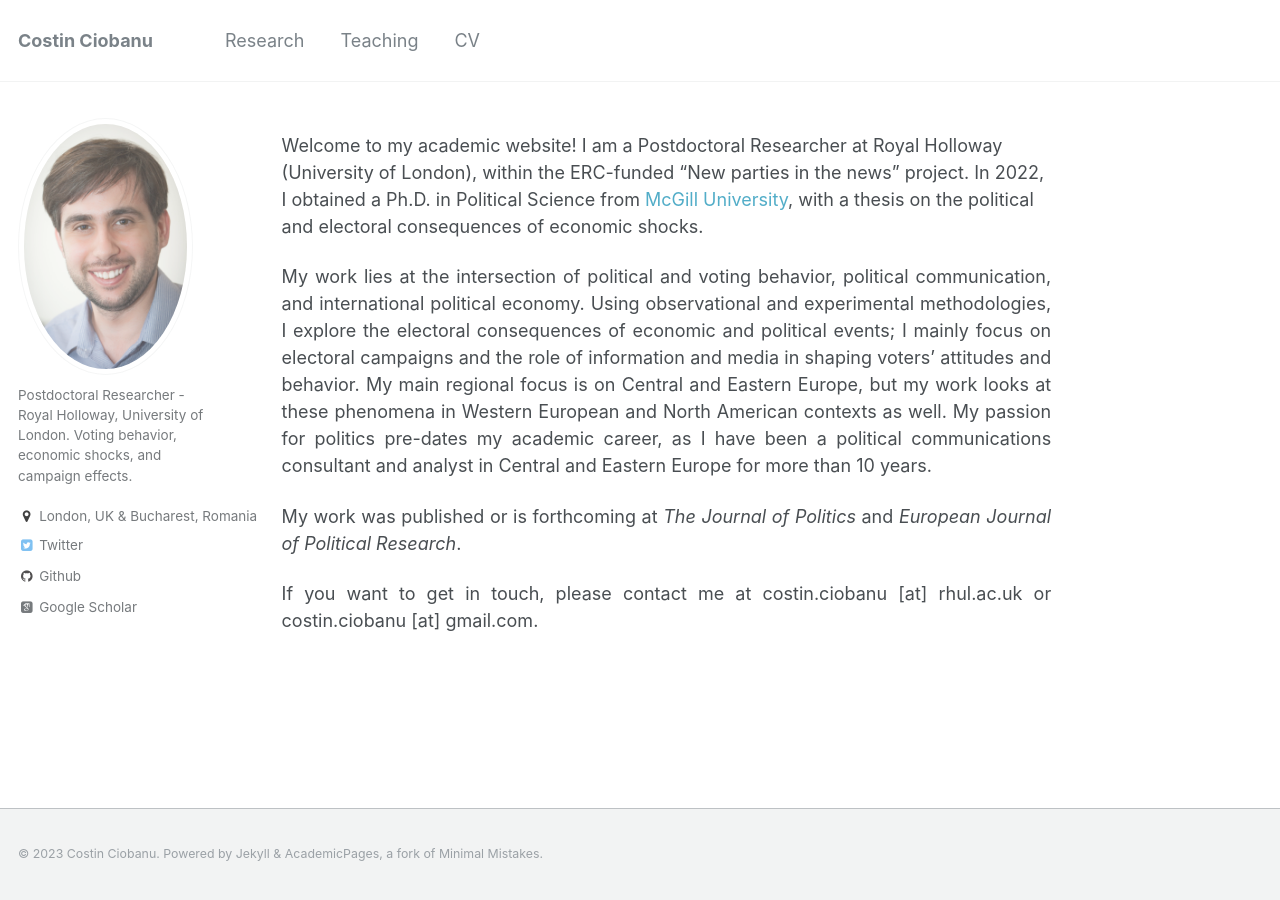
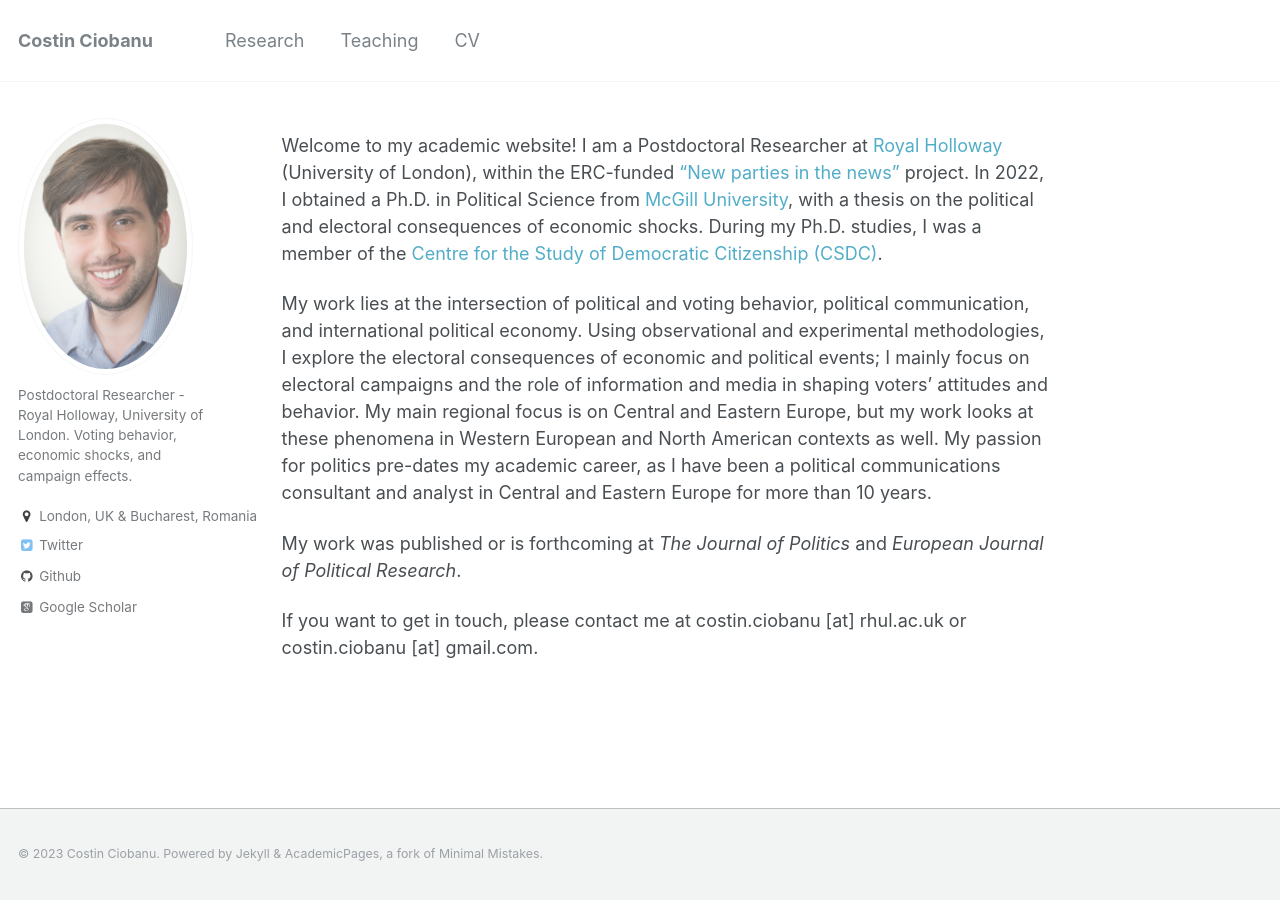
Before and after one commit to costinciobanu/costinciobanu.github.io, a Jekyll site: the page built from _pages/about.md, in a window 1280 px wide. Built offline with Jekyll 4.4.1, drawn with Linux system fonts in a browser that asks for light colours; some web fonts are replaced.

Commit message:
Update about.md

```diff
--- a/_pages/about.md
+++ b/_pages/about.md
@@ -7,10 +7,10 @@ redirect_from:
   - /about.html
 ---
 
-Welcome to my academic website! I am a Postdoctoral Researcher at Royal Holloway (University of London), within the ERC-funded "New parties in the news" project. In 2022, I obtained a Ph.D. in Political Science from [McGill University](https://www.mcgill.ca/politicalscience/), with a thesis on the political and electoral consequences of economic shocks.
+Welcome to my academic website! I am a Postdoctoral Researcher at [Royal Holloway](https://www.royalholloway.ac.uk/research-and-teaching/departments-and-schools/politics-and-international-relations/) (University of London), within the ERC-funded ["New parties in the news"](https://www.newnewsproject.com/) project. In 2022, I obtained a Ph.D. in Political Science from [McGill University](https://www.mcgill.ca/politicalscience/), with a thesis on the political and electoral consequences of economic shocks. During my Ph.D. studies, I was a member of the [Centre for the Study of Democratic Citizenship (CSDC)](https://csdc-cecd.ca/).
 
-<p align="justify">My work lies at the intersection of political and voting behavior, political communication, and international political economy. Using observational and experimental methodologies, I explore the electoral consequences of economic and political events; I mainly focus on electoral campaigns and the role of information and media in shaping voters’ attitudes and behavior. My main regional focus is on Central and Eastern Europe, but my work looks at these phenomena in Western European and North American contexts as well. My passion for politics pre-dates my academic career, as I have been a political communications consultant and analyst in Central and Eastern Europe for more than 10 years.</p>
+My work lies at the intersection of political and voting behavior, political communication, and international political economy. Using observational and experimental methodologies, I explore the electoral consequences of economic and political events; I mainly focus on electoral campaigns and the role of information and media in shaping voters’ attitudes and behavior. My main regional focus is on Central and Eastern Europe, but my work looks at these phenomena in Western European and North American contexts as well. My passion for politics pre-dates my academic career, as I have been a political communications consultant and analyst in Central and Eastern Europe for more than 10 years.
 
-<p align="justify">My work was published or is forthcoming at <em> The Journal of Politics</em>  and <em> European Journal of Political Research</em>.</p>
+My work was published or is forthcoming at <em> The Journal of Politics</em>  and <em> European Journal of Political Research</em>.
 
-<p align="justify">If you want to get in touch, please contact me at costin.ciobanu [at] rhul.ac.uk or costin.ciobanu [at] gmail.com.</p>
+If you want to get in touch, please contact me at costin.ciobanu [at] rhul.ac.uk or costin.ciobanu [at] gmail.com.
```
